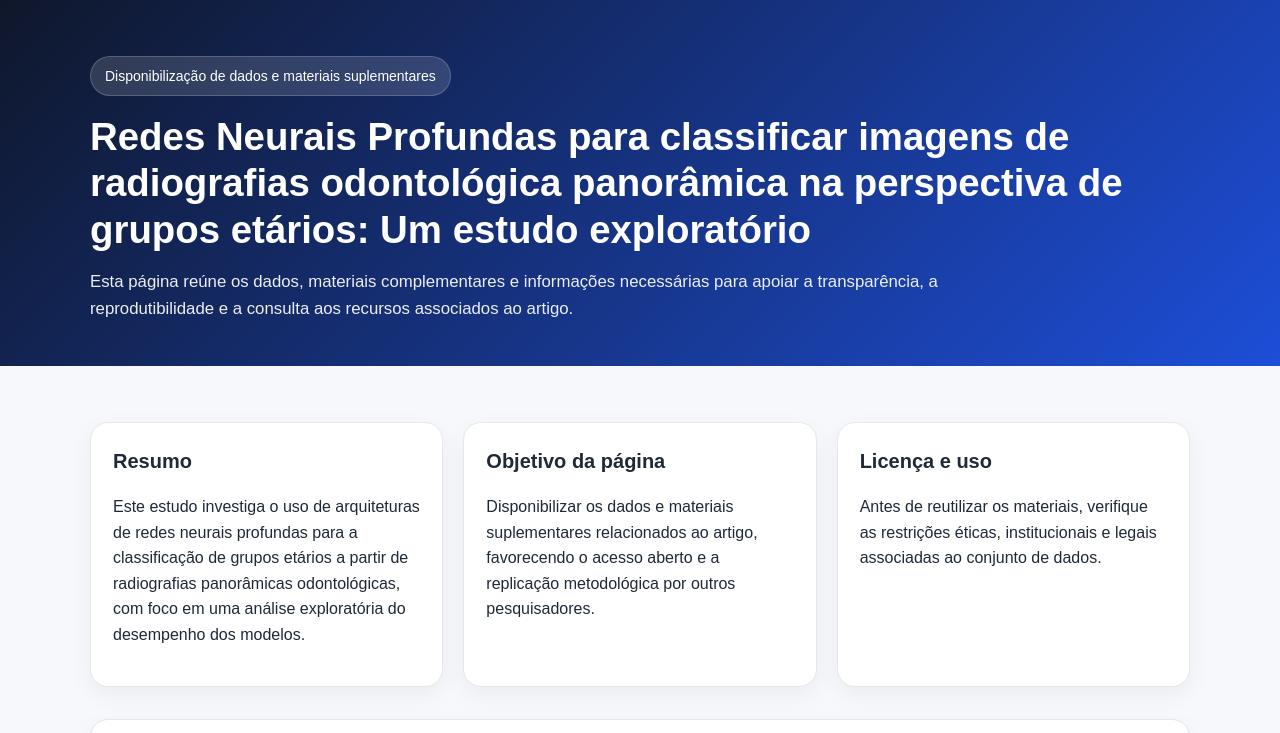
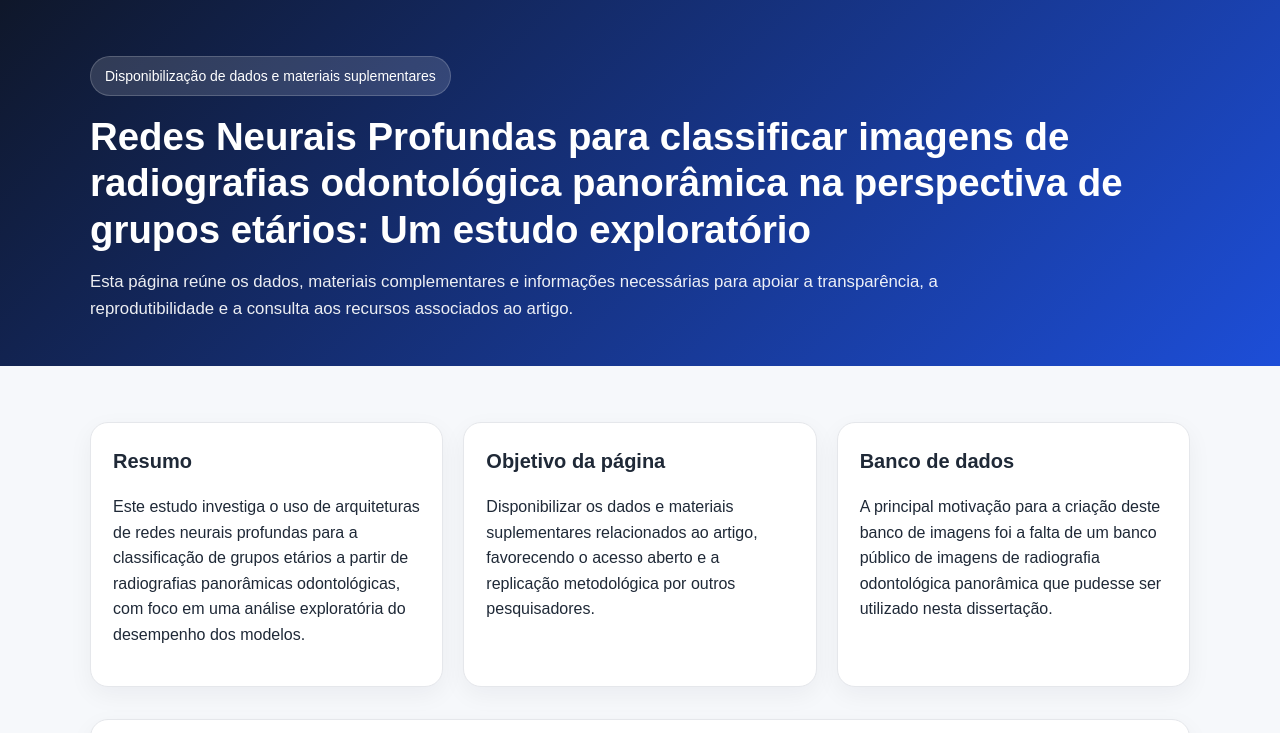
Before and after one commit to ageestimationsbcas2026/Age-estimation-from-panoramic-dental-radiographs, a plain HTML site: page index.html in a window 1280 px wide. Shown: the top 733 px of the page. Drawn offline with Linux system fonts and the light colour scheme.

Commit message:
Update index.html v5

```diff
--- a/index.html
+++ b/index.html
@@ -202,9 +202,9 @@
         </article>
 
         <article class="card">
-          <h2>Licença e uso</h2>
+          <h2>Banco de dados</h2>
           <p>
-            Antes de reutilizar os materiais, verifique as restrições éticas, institucionais e legais associadas ao conjunto de dados.
+            A principal motivação para a criação deste banco de imagens foi a falta de um banco público de imagens de radiografia odontológica panorâmica que pudesse ser utilizado nesta dissertação.
           </p>
         </article>
       </section>
```
